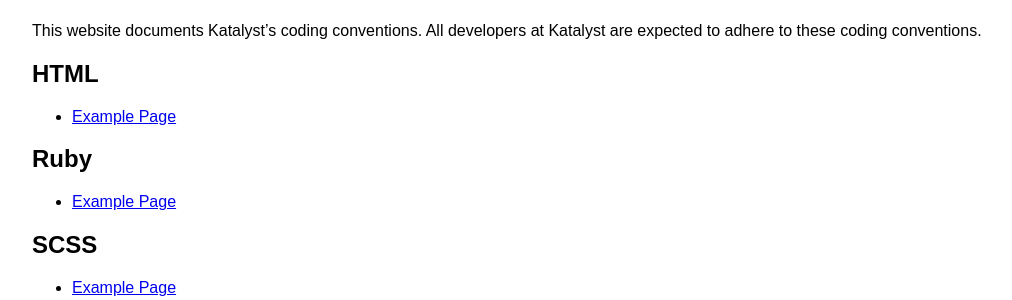
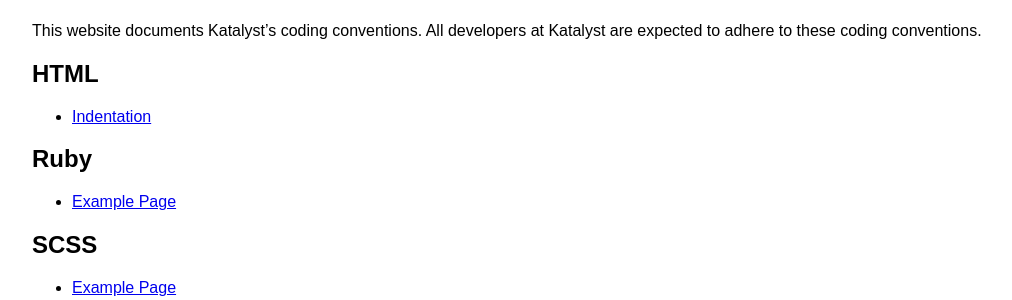
Before and after one commit to katalyst/kodex, a Jekyll site: the page built from index.md, in a window 1280 px wide. Shown: the part 139-439 px from the top of the page, without its empty margins (128-1140 px from the left). Built offline with Jekyll 4.4.1, drawn with Linux system fonts in a browser that asks for light colours; Markdown is read by kramdown in place of the engine named in the settings.

Commit message:
Update index.md

```diff
--- a/index.md
+++ b/index.md
@@ -8,7 +8,7 @@ This website documents Katalyst's coding conventions. All developers at Katalyst
 HTML
 ----
 
-- [Example Page](example.html)
+- [Indentation](html-indentation.html)
 
 Ruby
 ----
```
